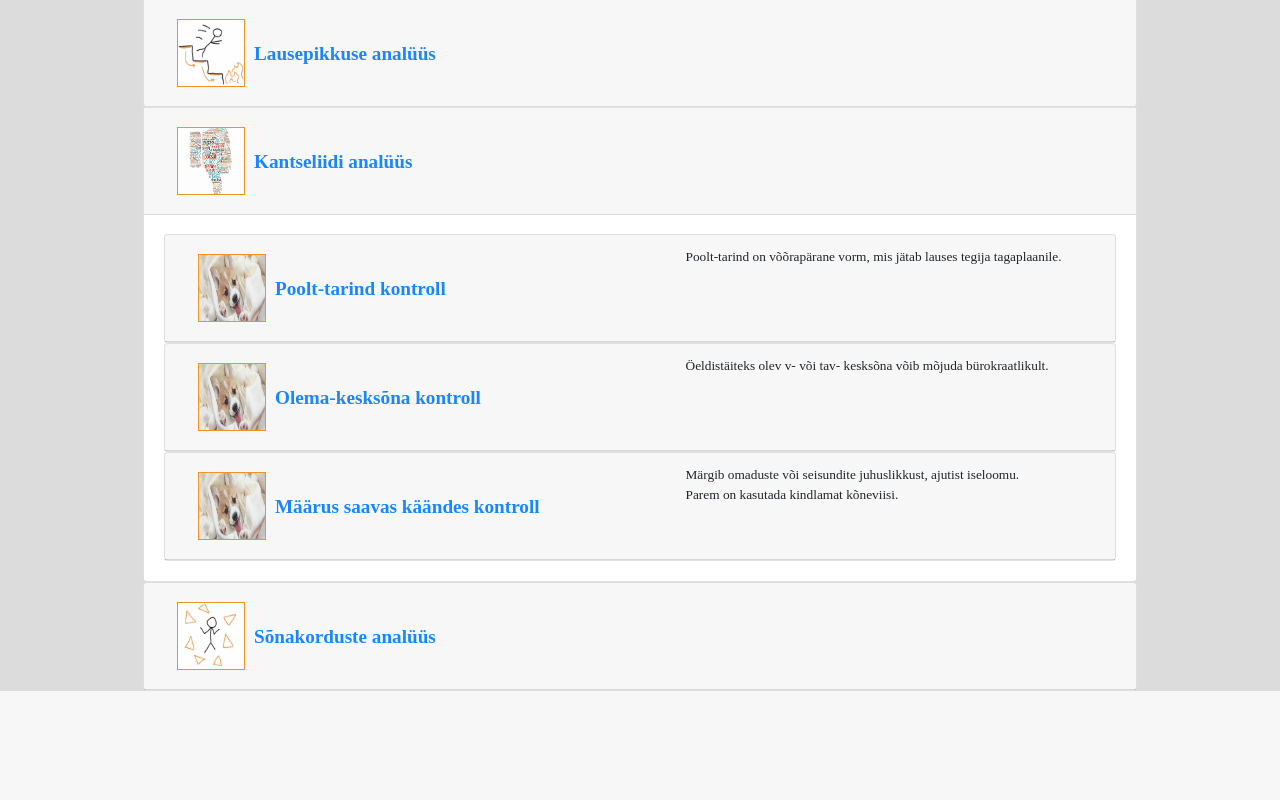
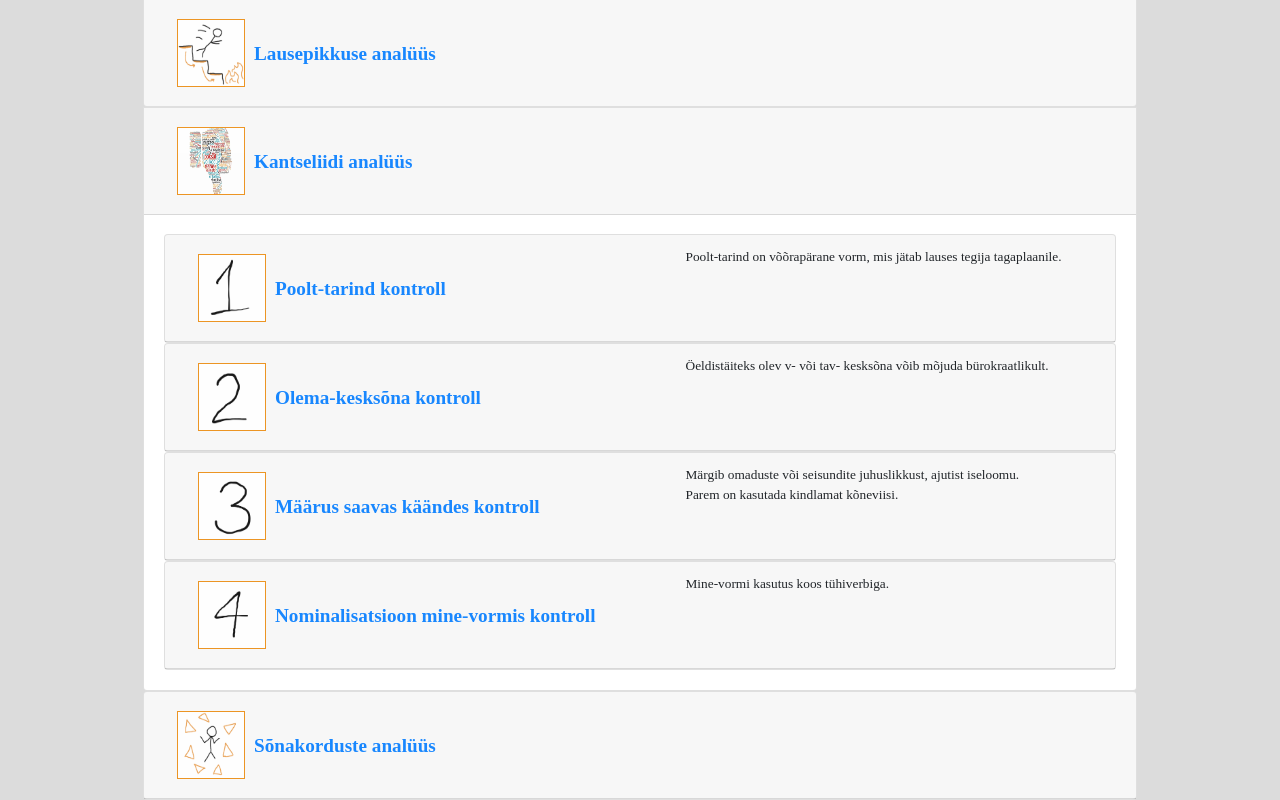
Before and after one commit to KarlKarindi/thesisanalyzer, a Flask app: template ThesisAnalyzer/templates/result.html in a window 1280 px wide, after a click on "Kantseliidi analüüs". Shown: the part 356-1156 px from the top of the page. Before the commit the page ends 1047 px from the top, so only its background shows below. Run offline with Flask 2, Linux system fonts and the light colour scheme; tables that the repository leaves empty hold one stand-in row (values such as "Sample post"); the template is opened without the code that fills it: values that come from a table or form of the project are taken from there, most other values are stand-ins (such as "Sample title", 1, 10 or a date in 2020); some libraries are stand-ins or nearby versions.

Commit message:
#46 nominalisatsioon mine-vormis done

```diff
--- a/ThesisAnalyzer/Models/Analysis.py
+++ b/ThesisAnalyzer/Models/Analysis.py
@@ -122,7 +122,7 @@ class OfficialeseSummary():
         self.poolt_tarind_summary = []
         self.maarus_saavas_summary = []
         self.olema_kesksona_summary = []
-        self.nominalisatsiooni_mine_vorm_summary = []
+        self.nominalisatsioon_mine_vormis_summary = []
 
 
 class NormalTextSliceContainer():
--- a/ThesisAnalyzer/Routes/routes.py
+++ b/ThesisAnalyzer/Routes/routes.py
@@ -14,6 +14,8 @@ def index():
     if request.method == "POST":
 
         text = request.form["user_text"]
+
+        utils.is_text_too_long(text)
 
         analysis_result = jsonpickle.decode(
             analysis_main.analyze(text, user_form=True))
@@ -32,7 +34,8 @@ def index():
                                highlighted_clusters=data.highlighted_clusters,
                                poolt_tarind_sentences=data.poolt_tarind_sentences,
                                olema_kesksona_sentences=data.olema_kesksona_sentences,
-                               maarus_saavas_sentences=data.maarus_saavas_sentences
+                               maarus_saavas_sentences=data.maarus_saavas_sentences,
+                               nominalisatsioon_mine_vormis_sentences=data.nominalisatsioon_mine_vormis_sentences
                                )
 
         id = analysis_result["id"]
--- a/ThesisAnalyzer/Services/Analysis/officialese_analyzer.py
+++ b/ThesisAnalyzer/Services/Analysis/officialese_analyzer.py
@@ -51,8 +51,8 @@ def analyze(original_text, text_obj, sentences_layer):
         officialese_summary.maarus_saavas_summary.extend(
             analyze_maarus_saavas(sentence_text_obj, sent_words))
 
-        # Analyze nominalisatsioon mine vormis
-        officialese_summary.nominalisatsiooni_mine_vorm_summary.extend(
+        # Analyze nominalisatsioon mine-vormis
+        officialese_summary.nominalisatsioon_mine_vormis_summary.extend(
             analyze_nominalisatsioon_mine_vorm(sentence_text_obj, sent_words))
 
     return officialese_summary
--- a/ThesisAnalyzer/templates/result.html
+++ b/ThesisAnalyzer/templates/result.html
@@ -113,7 +113,7 @@
                       href="#" aria-expanded="false">
                       <div class="imageContainer">
                         <div class="left">
-                          <img class="image" src="{{ url_for('static', filename='images/puppy.png') }}" />
+                          <img class="image" src="{{ url_for('static', filename='images/one.png') }}" />
                         </div>
                         <div class="analysisHeader">
                           <div>
@@ -158,7 +158,7 @@
                       href="#" aria-expanded="false">
                       <div class="imageContainer">
                         <div class="left">
-                          <img class="image" src="{{ url_for('static', filename='images/puppy.png') }}" />
+                          <img class="image" src="{{ url_for('static', filename='images/two.png') }}" />
                         </div>
                         <div class="analysisHeader">
                           <div>
@@ -201,7 +201,7 @@
                       href="#" aria-expanded="false">
                       <div class="imageContainer">
                         <div class="left">
-                          <img class="image" src="{{ url_for('static', filename='images/puppy.png') }}" />
+                          <img class="image" src="{{ url_for('static', filename='images/three.png') }}" />
                         </div>
                         <div class="analysisHeader">
                           <div>
@@ -238,6 +238,51 @@
                 </div>
               </div>
             </div>
+
+            <!-- Nominalisatsioon mine-vormis -->
+            <div class="card">
+              <div class="card-header">
+                <div class="flex-container">
+                  <div>
+                    <button class="btn btn-link collapsed" data-toggle="collapse" data-target="#collapseThreeFour"
+                      href="#" aria-expanded="false">
+                      <div class="imageContainer">
+                        <div class="left">
+                          <img class="image" src="{{ url_for('static', filename='images/four.png') }}" />
+                        </div>
+                        <div class="analysisHeader">
+                          <div>
+                            Nominalisatsioon mine-vormis kontroll
+                          </div>
+                        </div>
+                      </div>
+                    </button>
+                  </div>
+                  <div class="analysisInfoContainer">
+                    <p class="analysisInfo">Mine-vormi kasutus koos tühiverbiga.
+                    </p>
+                  </div>
+                </div>
+              </div>
+              <div id="collapseThreeFour" class="collapse" aria-labelledby="headingThreeFour" data-parent="#accordion">
+                <div class="card-body">
+                  {% if nominalisatsioon_mine_vormis_sentences|length == 0 %}
+                  <h5>Analüüs ei tuvastanud ühtegi nominalisatsiooni mine-vormis.</h5>
+                  {% else %}
+                  <h5>Näiteks "Teostasime kontrollimist" saab paremini kirjutada "Kontrollisime"
+                    <br>
+                    Järgnevates lausetes esineb nominalisatsioon mine-vormis:
+                  </h5>
+                  <br>
+                  {%- for sentence in nominalisatsioon_mine_vormis_sentences %}
+                  <p>{{sentence[0]}}<b>{{sentence[1]}}</b>{{sentence[2]}}<b>{{sentence[3]}}</b>{{sentence[4]}}</p>
+                  {%- endfor %}
+                  <br />
+                  {% endif %}
+                </div>
+              </div>
+            </div>
+
             <!-- Container ends -->
           </div>
         </div>
```
Also changed, not shown: ThesisAnalyzer/Services/user_form.py (+14 -6 lines), ThesisAnalyzer/static/images/four.png (added), ThesisAnalyzer/static/images/one.png (added), ThesisAnalyzer/static/images/three.png (added), ThesisAnalyzer/static/images/two.png (added).
